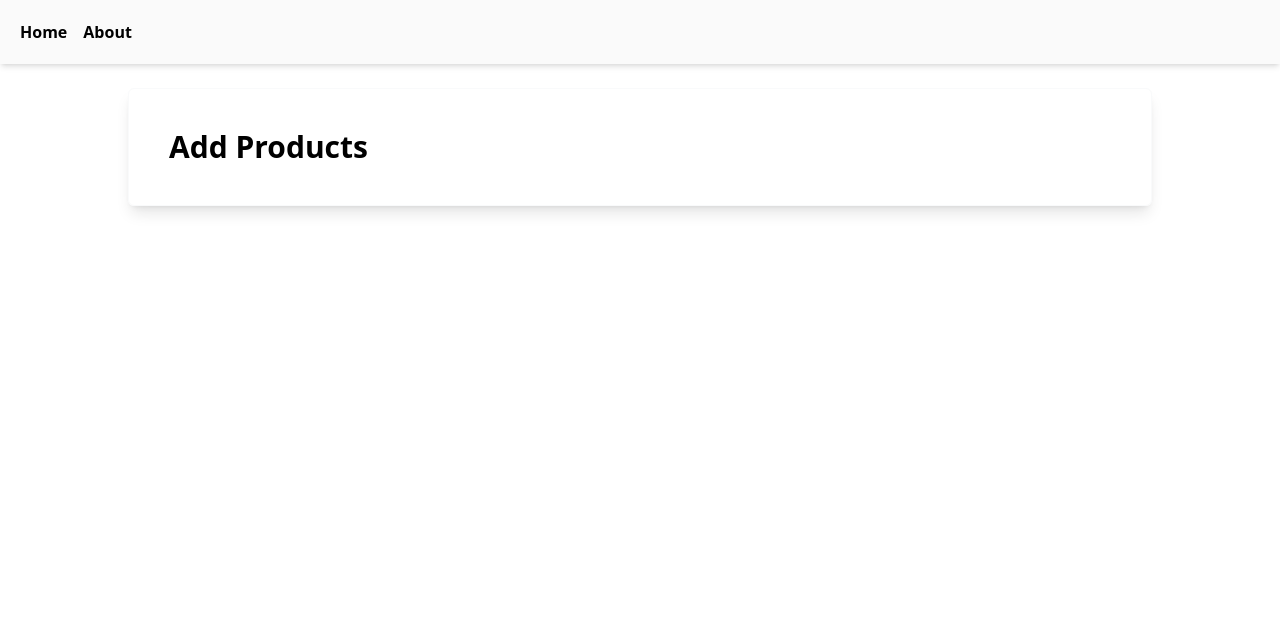
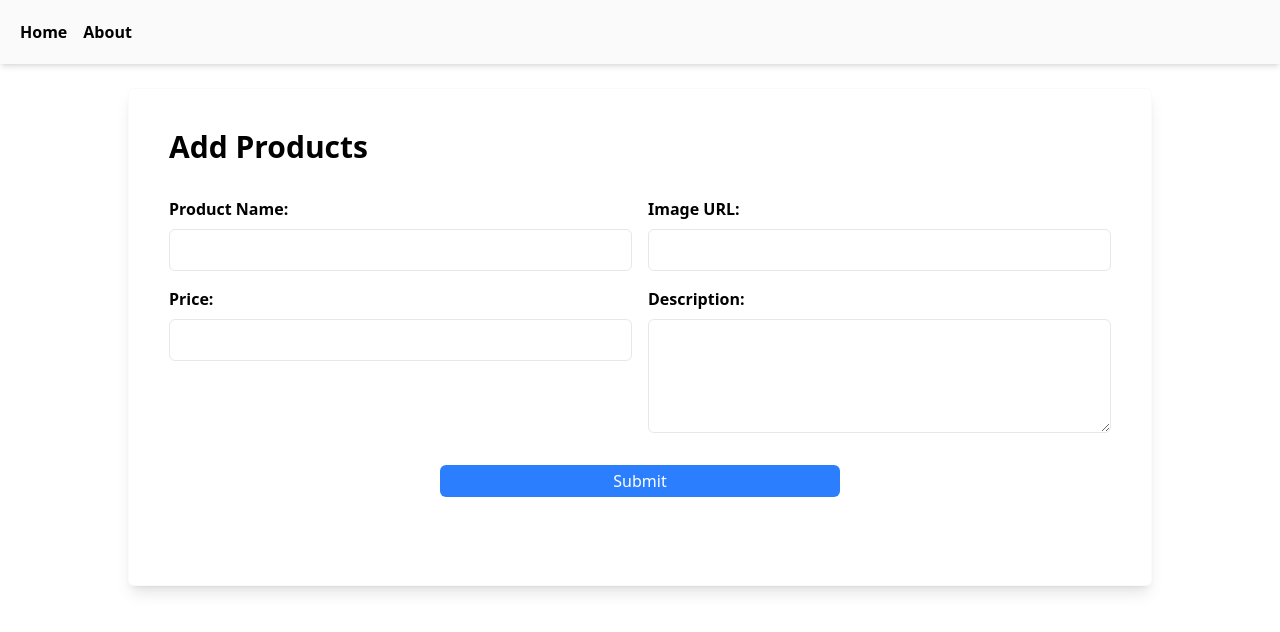
Before and after one commit to avinash-rana-ofc/master_react, a React (Create React App) app in the folder Routing/understandingroute/: page /products/add in a window 1280 px wide. Shown: the top 632 px of the page. Built offline with nearby package versions, Linux system fonts and the light colour scheme.

Commit message:
Added Add products page

```diff
--- a/Routing/understandingroute/src/components/AddProducts.jsx
+++ b/Routing/understandingroute/src/components/AddProducts.jsx
@@ -1,11 +1,71 @@
-import React from 'react'
+import React, { useState } from "react";
 
 const AddProducts = () => {
+  const [data, setData] = useState({
+    name : "",
+    image : "",
+    price : "",
+    description : ""
+  });
+
+  const handleChange = (e) => {
+    setData({...data, [e.target.name] : e.target.value});
+  }
+
+  const handleSubmit = (e) => {
+    e.preventDefault();
+    console.log(data)
+  }
+
   return (
-    <div className='shadow-lg m-6 mx-auto p-10 border border-gray-50 rounded-md max-w-[1024px]'>
-        <h1 className='font-semibold text-3xl'>Add Products</h1>
+    <div className="shadow-lg m-6 mx-auto p-10 border border-gray-50 rounded-md max-w-[1024px]">
+      <h1 className="font-semibold text-3xl">Add Products</h1>
+      <form className="gap-4 grid grid-cols-2 my-8" onSubmit={handleSubmit}>
+        <div className="flex flex-col gap-2">
+          <label className="font-semibold">Product Name:</label>
+          <input
+            type="text"
+            name="name"
+            className="p-2 border border-gray-200 rounded-md"
+            onChange={handleChange}
+            required
+          />
+        </div>
+        <div className="flex flex-col gap-2">
+          <label className="font-semibold">Image URL:</label>
+          <input
+            type="text"
+            name="image"
+            className="p-2 border border-gray-200 rounded-md"
+            onChange={handleChange}
+            required
+          />
+        </div>
+        <div className="flex flex-col gap-2">
+          <label className="font-semibold">Price:</label>
+          <input
+            type="number"
+            name="price"
+            className="p-2 border border-gray-200 rounded-md"
+            onChange={handleChange}
+            required
+          />
+        </div>
+        <div className="flex flex-col gap-2">
+          <label className="font-semibold">Description:</label>
+          <textarea
+            type="text"
+            name="description"
+            className="p-2 border border-gray-200 rounded-md"
+            rows={4}
+            onChange={handleChange}
+            required
+          />
+        </div>
+        <button type="submit" className="col-span-2 bg-blue-500 mx-auto my-4 px-3 py-1 rounded-md w-[400px] text-white">Submit</button>
+      </form>
     </div>
-  )
-}
+  );
+};
 
-export default AddProducts
+export default AddProducts;
```
